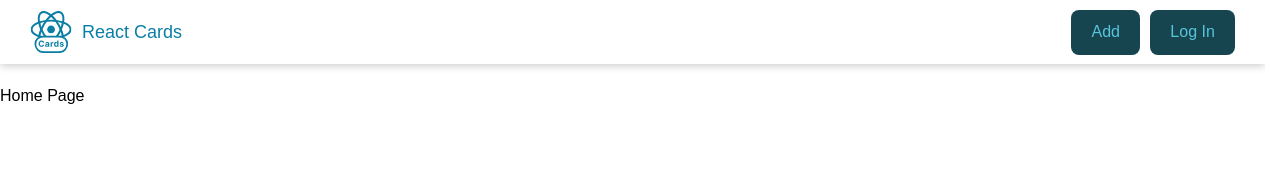
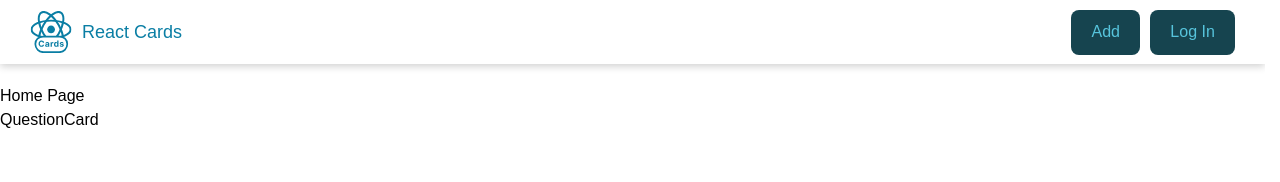
Before and after one commit to sabyrka66/react-cards, a React (Vite) app: page / in a window 1280 px wide. Shown: the top 182 px of the page. Built offline with nearby package versions, Linux system fonts and the light colour scheme; a web font is replaced by a local one.

Commit message:
feat: create question card component

```diff
--- /dev/null
+++ b/src/components/QuestionCard/QuestionCard.tsx
@@ -0,0 +1,3 @@
+export const QuestionCard = () => {
+  return <div>QuestionCard</div>
+}
--- /dev/null
+++ b/src/components/QuestionCard/index.ts
@@ -0,0 +1 @@
+export { QuestionCard } from './QuestionCard'
--- a/src/pages/HomePage/HomePage.tsx
+++ b/src/pages/HomePage/HomePage.tsx
@@ -1,3 +1,10 @@
+import { QuestionCard } from '@/components/QuestionCard'
+
 export const HomePage = () => {
-  return <div>Home Page</div>
+  return (
+    <div>
+      Home Page
+      <QuestionCard />
+    </div>
+  )
 }
```
Also changed, not shown: src/components/QuestionCard/QuestionCard.module.css (added).
